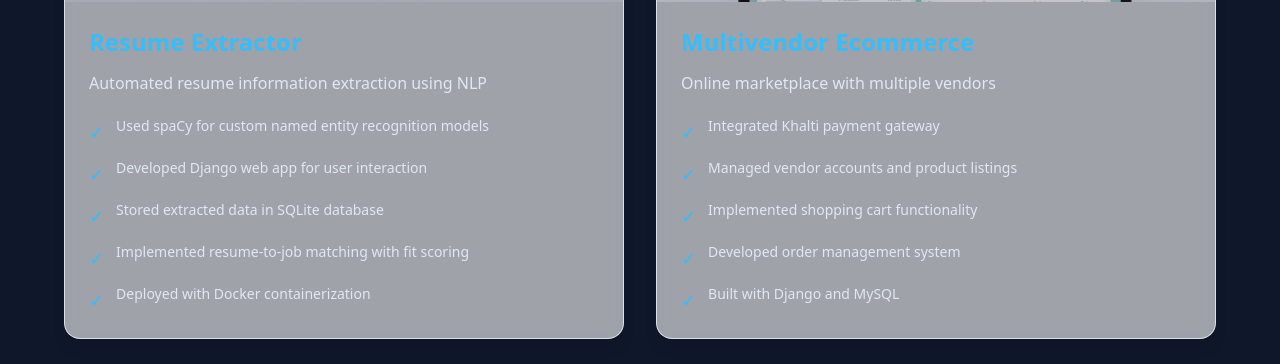
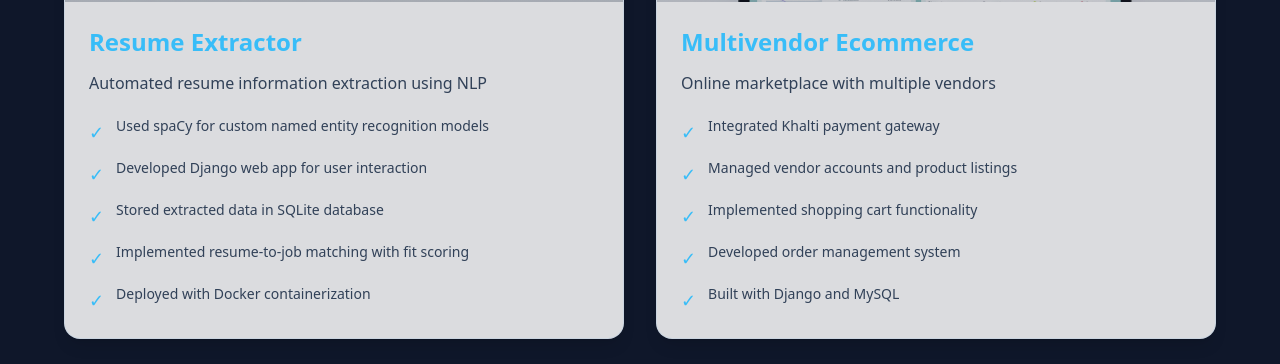
Before and after one commit to Arrjoon/portfolio, a Next.js app: page / in a window 1280 px wide. Shown: the part 1914-2278 px from the top of the page. Built offline with nearby package versions, Linux system fonts and the light colour scheme.

Commit message:
feat:card design for project

```diff
--- a/src/components/ProjectCard.tsx
+++ b/src/components/ProjectCard.tsx
@@ -119,7 +119,7 @@ function ProjectCard({
   index: number;
 }) {
   return (
-    <article className="group relative overflow-hidden rounded-2xl border border-slate-200/90 bg-white/60 shadow-lg backdrop-blur-sm transition-shadow duration-200 hover:shadow-2xl dark:border-white/15 dark:bg-slate-900/45">
+    <article className="group relative overflow-hidden rounded-2xl border border-slate-300/90 bg-white/85 shadow-lg backdrop-blur-sm transition-shadow duration-200 hover:shadow-2xl dark:border-slate-700/70 dark:bg-slate-900/85">
       <div
         className="pointer-events-none absolute inset-0 opacity-0 transition-opacity duration-200 group-hover:opacity-100"
         style={{
@@ -144,14 +144,16 @@ function ProjectCard({
 
       <div className="relative z-10 p-6">
         <h3 className="mb-3 text-2xl text-heading-primary">{project.title}</h3>
-        <p className="text-body-secondary mb-5 leading-relaxed">{project.description}</p>
+        <p className="mb-5 leading-relaxed text-slate-700 dark:text-slate-100">
+          {project.description}
+        </p>
         <ul className="space-y-3">
           {project.points.map((point, i) => (
-            <li key={i} className="group/item flex items-start text-sm text-body-secondary">
+            <li key={i} className="group/item flex items-start text-sm text-slate-700 dark:text-slate-100">
               <span className="text-accent mt-0.5 mr-3 text-lg" aria-hidden>
                 ✓
               </span>
-              <span className="group-hover/item:text-text-primary transition-colors">
+              <span className="transition-colors group-hover/item:text-slate-900 dark:group-hover/item:text-white">
                 {point}
               </span>
             </li>
```
